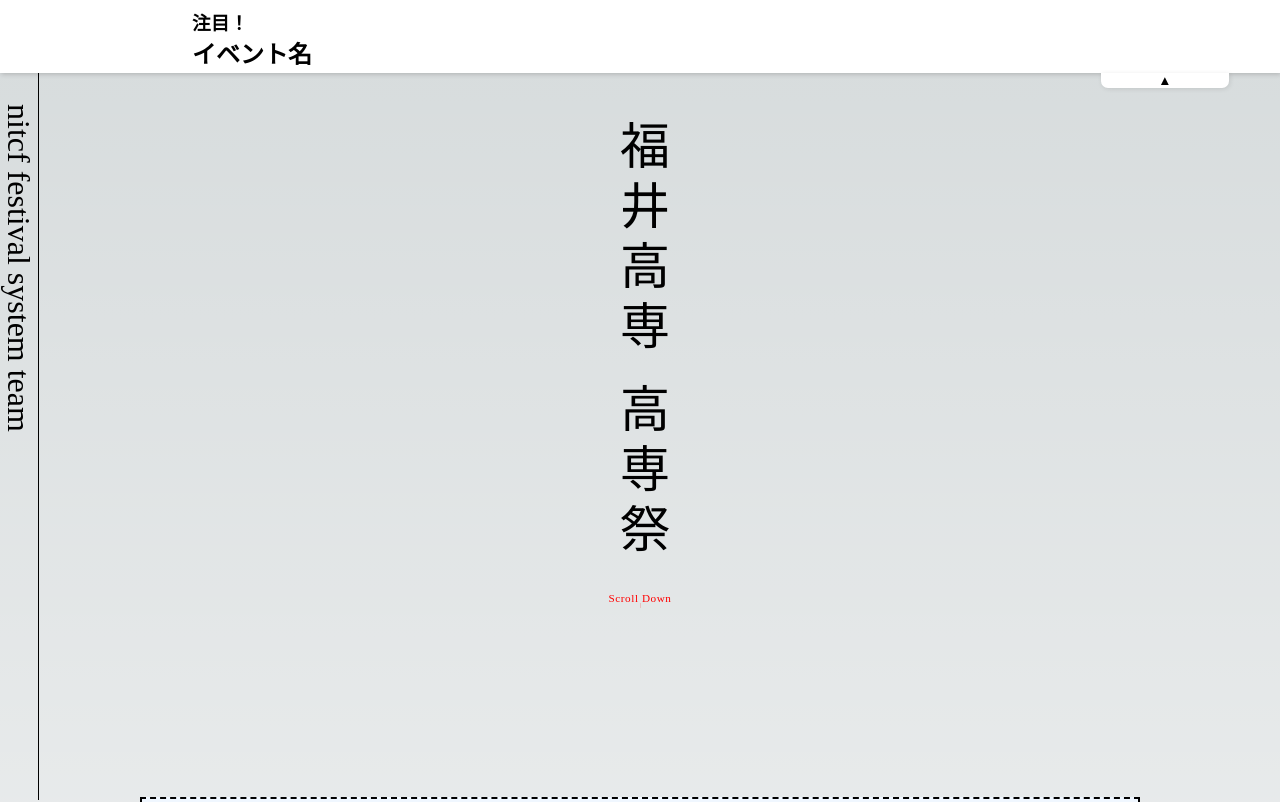
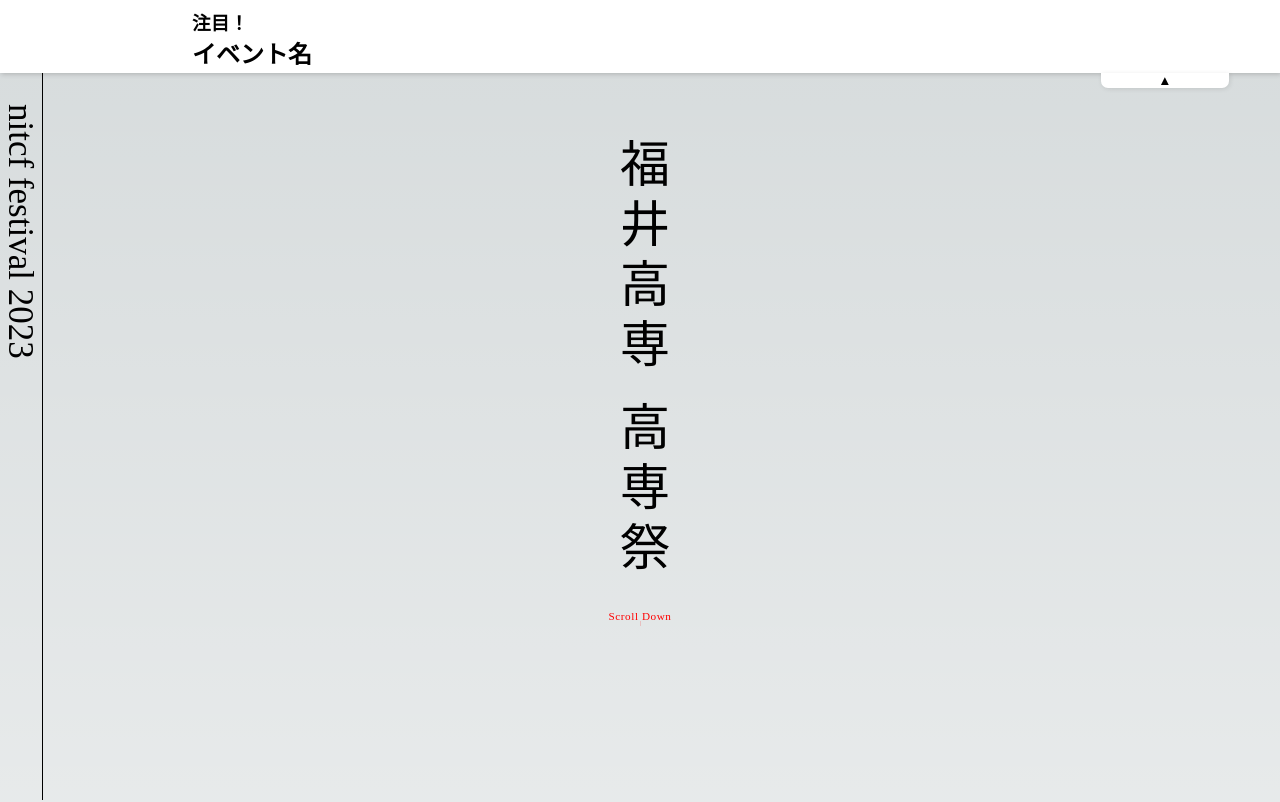
Before and after one commit to nitfc-festival-system-team/2023hp, a Next.js app: page / in a window 1280 px wide. Shown: the top 802 px of the page. Built offline with nearby package versions, Linux system fonts and the light colour scheme; a web font is replaced by a local one.

Commit message:
feat: 若干レスポンシブに

```diff
--- a/src/components/VerticalLine.tsx
+++ b/src/components/VerticalLine.tsx
@@ -4,7 +4,7 @@ export const VerticalLine = () => {
       <div
         style={{
           position: "fixed",
-          left: "3%",
+          left: "42px",
           top: 0,
           height: "100%",
           width: "1px",
@@ -18,10 +18,10 @@ export const VerticalLine = () => {
           top: "13%",
           writingMode: "vertical-rl",
           textAlign: "center",
-          fontSize: "2rem",
+          fontSize: "35px",
         }}
       >
-        nitcf festival system team
+        nitcf festival 2023
       </div>
     </>
   );
--- a/src/pages/_app.tsx
+++ b/src/pages/_app.tsx
@@ -2,6 +2,7 @@ import "@/styles/globals.css";
 import type { AppProps } from "next/app";
 import type { NextPage } from "next";
 import type { ReactElement, ReactNode } from "react";
+import Head from "next/head";
 
 // 1. Import the extendTheme function
 
@@ -18,7 +19,19 @@ function MyApp({ Component, pageProps }: AppPropsWithLayout) {
   // Use the layout defined at the page level, if available
   const getLayout = Component.getLayout ?? ((page) => page);
 
-  return getLayout(<Component {...pageProps} />);
+  return (
+    <>
+      <Head>
+        <title>nitfc2023fes</title>
+        <meta
+          name="viewport"
+          content="width=device-width, initial-scale=1, minimum-scale=1, maximum-scale=1, user-scalable=yes"
+        ></meta>
+      </Head>
+      getLayout(
+      <Component {...pageProps} />)
+    </>
+  );
 }
 
 export default MyApp;
```
